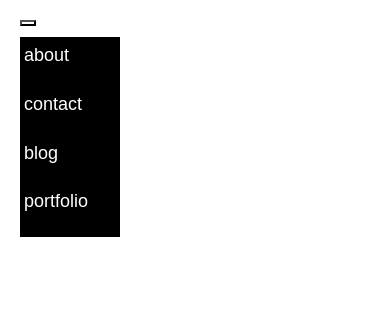
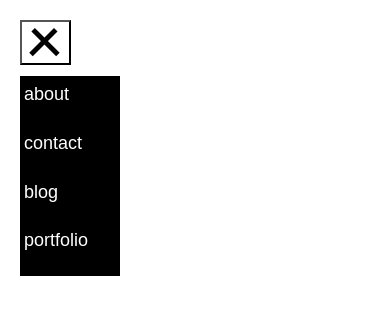
Before and after one commit to maxIrvine/hamburger-menu, a plain HTML site: page index.html in a window 390 px wide. Both pictures are taken after a click on the button 28 px from the left and 23 px from the top of the page. Drawn offline with nearby package versions, Linux system fonts and the light colour scheme.

Commit message:
adds transition to hamburger bar

```diff
--- a/scripts/main.js
+++ b/scripts/main.js
@@ -37,12 +37,14 @@ function buildMenu() {
 function listener() {
     buildMenu();
     var div = document.querySelector(HAMBURGER_MENU);
+    var buttonDiv = document.querySelector(HAMBURGER_BUTTON_DIV);
     var txtArray = [].slice.call(document.querySelectorAll(MENU_ITEM));
     var hamburgerButton = document.querySelector(HAMBURGER_BUTTON);
     hamburgerButton.addEventListener('click', function(){
         event.preventDefault();
         console.log("Clicked");
         div.classList.toggle('end');
+        buttonDiv.classList.toggle("change");
         txtArray.forEach(function (txt){
             txt.classList.toggle('endText');
         });
--- a/stylesheets/main.css
+++ b/stylesheets/main.css
@@ -1,8 +1,23 @@
-.bar {
+.bar1, .bar2, .bar3 {
     width: 35px;
     height: 5px;
     background-color: black;
     margin: 6px 0px;
+    transition: 1s;
+}
+
+.change .bar1 {
+    -webkit-transform: rotate(-45deg) translate(-9px, 6px);
+    transform: rotate(-45deg) translate(-9px, 6px);
+}
+
+.change .bar2 {
+    opacity: 0;
+}
+
+.change .bar3 {
+    -webkit-transform: rotate(45deg) translate(-8px, -8px);
+    transform: rotate(45deg) translate(-8px, -8px);
 }
 
 .hamburger-button {
```
